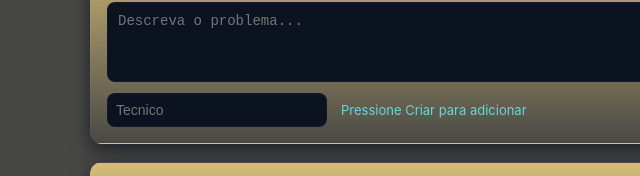
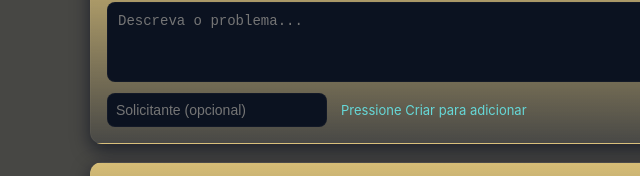
Before and after one commit to Matheussousa282/Chamados, a website: page public/index.html in a window 1280 px wide. Shown: the part 153-329 px from the top of the page, 0-640 px from the left. Drawn offline with nearby package versions, Linux system fonts and the light colour scheme; no server answers.

Commit message:
Add files via upload

```diff
--- a/public/index.html
+++ b/public/index.html
@@ -101,7 +101,7 @@
       </div>
       <div style="margin-top:10px" class="form-row" >
         <div style="flex:1" class="meta">
-          <input id="ownerInput" type="text" placeholder="Tecnico" style="padding:8px;border-radius:8px;background:var(--card);border:1px solid rgba(255,255,255,0.03);color:var(--muted);width:220px" />
+          <input id="ownerInput" type="text" placeholder="Solicitante (opcional)" style="padding:8px;border-radius:8px;background:var(--card);border:1px solid rgba(255,255,255,0.03);color:var(--muted);width:220px" />
           <span class="sub" style="margin-left:6px">Pressione Criar para adicionar</span>
         </div>
         <div style="display:flex;gap:8px">
```
